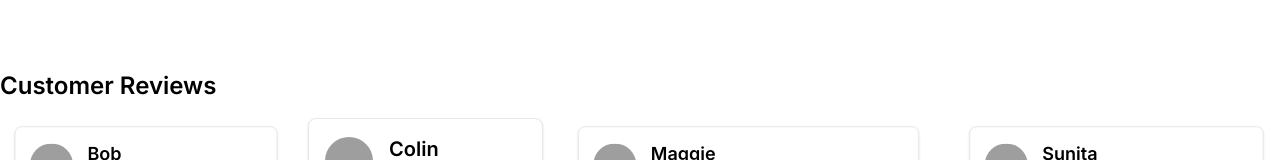
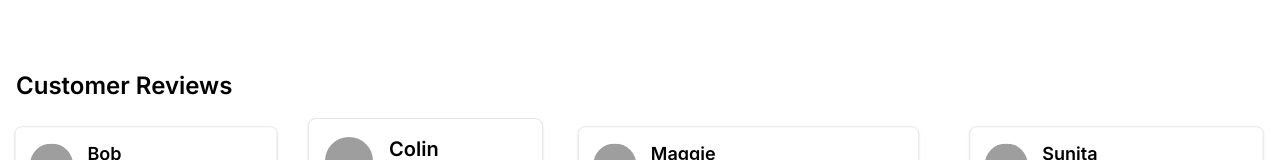
Before and after one commit to DMould123/next.js-e-commerce-app, a Next.js app: page /cancel in a window 1280 px wide. Shown: the part 897-1057 px from the top of the page. Built offline with nearby package versions, Linux system fonts and the light colour scheme; grey boxes are pictures that could not be loaded; some icons are missing.

Commit message:
Added extra padding to Customer Reviews heading for better alignment

```diff
--- a/app/components/Testimonials.js
+++ b/app/components/Testimonials.js
@@ -46,7 +46,7 @@ export default function Testimonials() {
 
   return (
     <div className="my-8">
-      <h2 className="text-2xl font-semibold mb-4">Customer Reviews</h2>
+      <h2 className="text-2xl font-semibold mb-4 px-4">Customer Reviews</h2>
       <div className="relative overflow-x-hidden">
         {rows.map((row, rowIndex) => (
           <div
```
